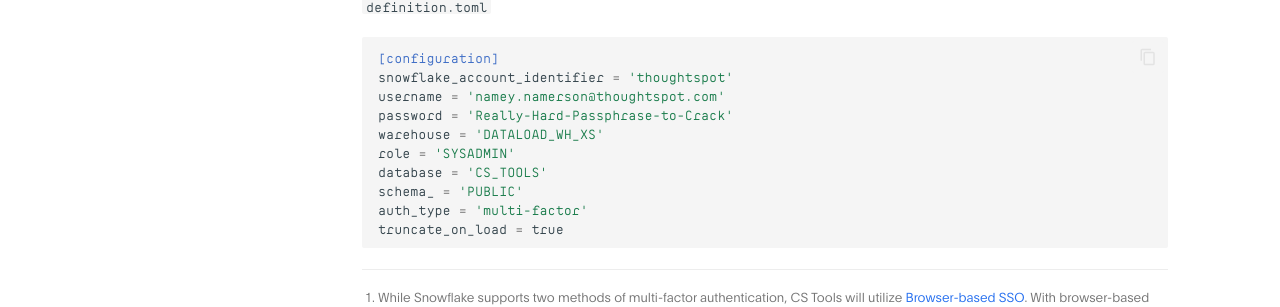
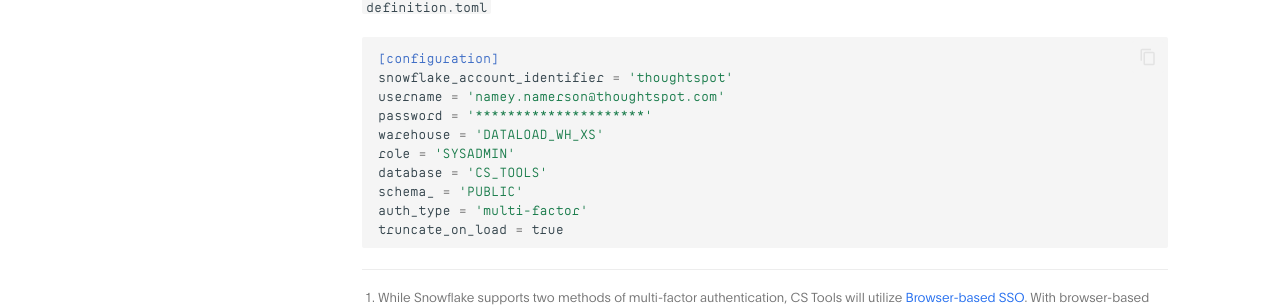
Before and after one commit to thoughtspot/cs_tools, an MkDocs documentation site: the page built from docs/syncer/snowflake.md, in a window 1280 px wide and 900 px high, scrolled down 974 px. Shown: the part 361-668 px from the top of the window. Built offline with MkDocs 1.6.1 and Material for MkDocs 9.7.7, drawn with Linux system fonts in a browser that asks for light colours; emoji names are drawn with the system emoji font; some web fonts are replaced; comment, search, counter and statistics services are not loaded.

Commit message:
remove fake passwords to stop fp from triggering

```diff
--- a/docs/syncer/snowflake.md
+++ b/docs/syncer/snowflake.md
@@ -74,7 +74,7 @@
 [configuration]
 snowflake_account_identifier = 'thoughtspot'
 username = 'namey.namerson@thoughtspot.com'
-password = 'Really-Hard-Passphrase-to-Crack'
+password = '*********************'
 warehouse = 'DATALOAD_WH_XS'
 role = 'SYSADMIN'
 database = 'CS_TOOLS'
```
Also changed, not shown: 1 other file.
